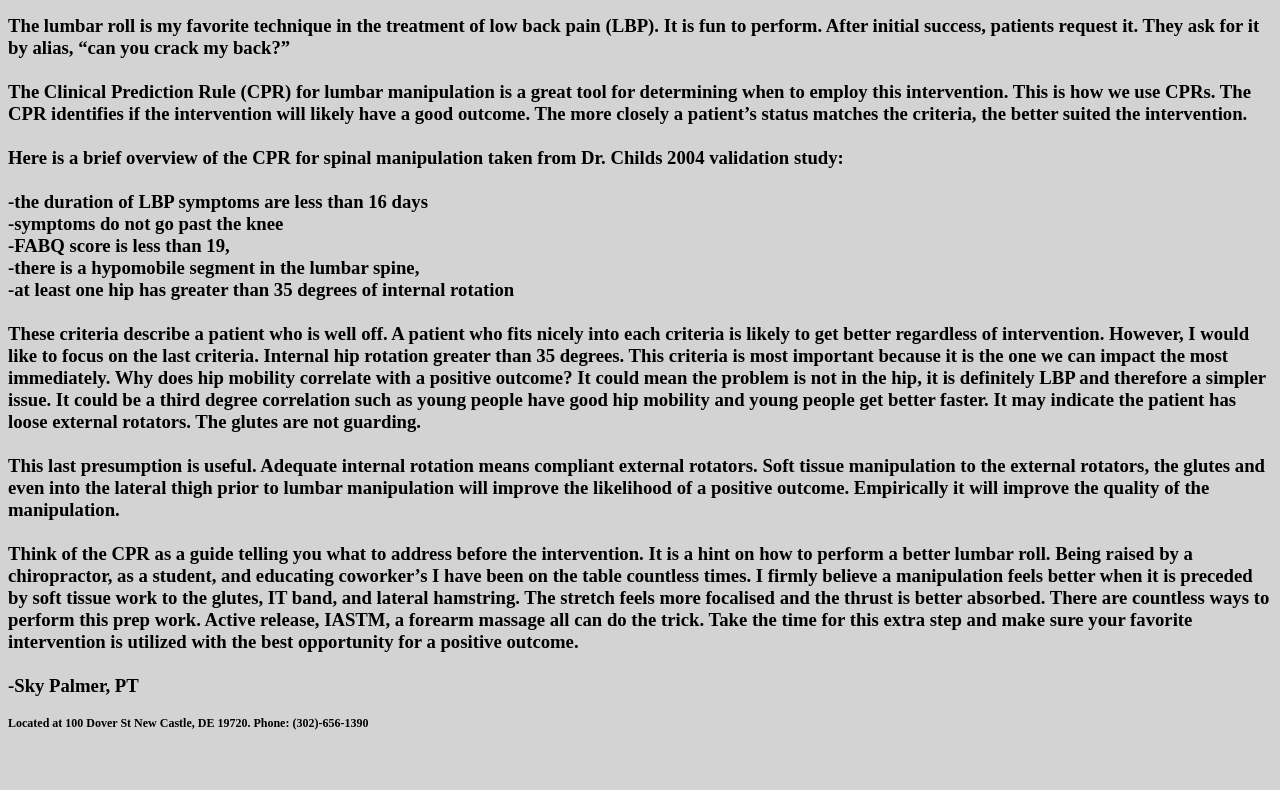
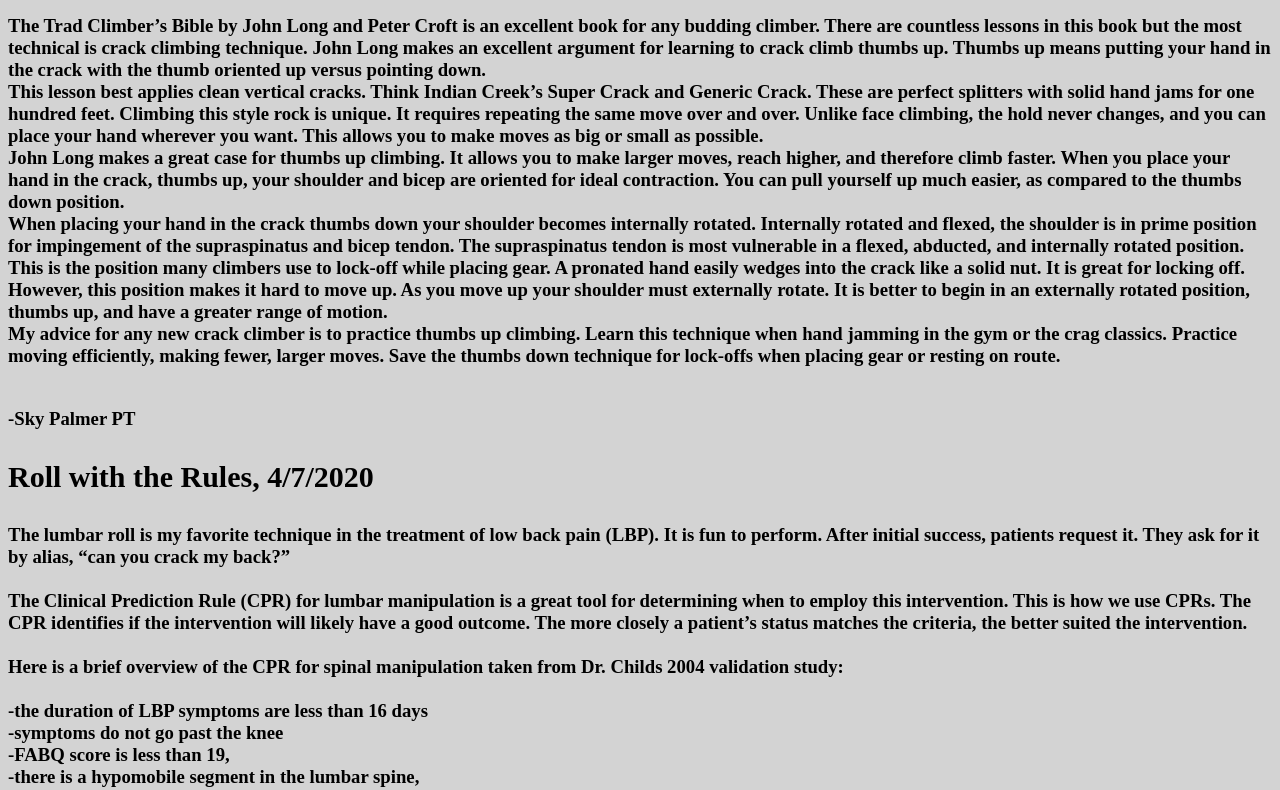
Before and after one commit to skylarmp/skylarmp.github.io, a plain HTML site: page blog.html in a window 1280 px wide. Shown: the part 322-1112 px from the top of the page. Before the commit the page ends 1071 px from the top, so only its background shows below. Drawn offline with Linux system fonts and the light colour scheme.

Commit message:
Update blog.html
new post, crack climbing thumbs up

```diff
--- a/blog.html
+++ b/blog.html
@@ -28,6 +28,28 @@
 
 	<p><h3>
 
+	<br>
+	<p style="font-size: 30px;">Crack climbing Thumbs Up, 5/6/2020</p>
+	<p> The Trad Climber’s Bible by John Long and Peter Croft is an excellent book for any budding climber.
+	There are countless lessons in this book but the most technical is crack climbing technique.
+	John Long makes an excellent argument for learning to crack climb thumbs up.
+	Thumbs up means putting your hand in the crack with the thumb oriented up versus pointing down.
+	<br>This lesson best applies clean vertical cracks.
+	Think Indian Creek’s Super Crack and Generic Crack.
+	These are perfect splitters with solid hand jams for one hundred feet.
+	Climbing this style rock is unique. It requires repeating the same move over and over.
+	Unlike face climbing, the hold never changes, and you can place your hand wherever you want.
+	This allows you to make moves as big or small as possible.
+	<br>John Long makes a great case for thumbs up climbing. It allows you to make larger moves, reach higher, and therefore climb faster. When you place your hand in the crack, thumbs up, your shoulder and bicep are oriented for ideal contraction. You can pull yourself up much easier, as compared to the thumbs down position.
+	<br>When placing your hand in the crack thumbs down your shoulder becomes internally rotated. Internally rotated and flexed, the shoulder is in prime position for impingement of the supraspinatus and bicep tendon. The supraspinatus tendon is most vulnerable in a flexed, abducted, and internally rotated position.  This is the position many climbers use to lock-off while placing gear.  A pronated hand
+	easily wedges into the crack like a solid nut. It is great for locking off.
+	However, this position makes it hard to move up.
+	As you move up your shoulder must externally rotate.
+	It is better to begin in an externally rotated position, thumbs up, and have a greater range of motion.
+	<br>
+	My advice for any new crack climber is to practice thumbs up climbing. Learn this technique when hand jamming in the gym or the crag classics. Practice moving efficiently, making fewer, larger moves. Save the thumbs down technique for lock-offs when placing gear or resting on route. </p>
+	<br>
+	-Sky Palmer PT
 
 	<br>
 	<p style="font-size: 30px;">Roll with the Rules, 4/7/2020</p>
```
